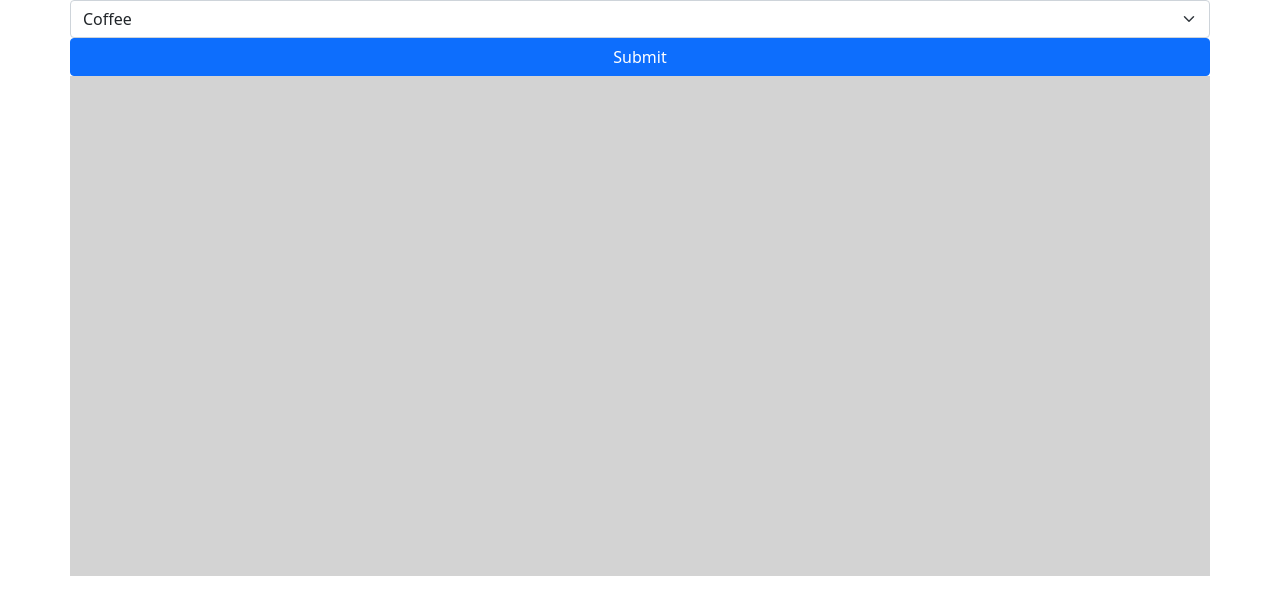
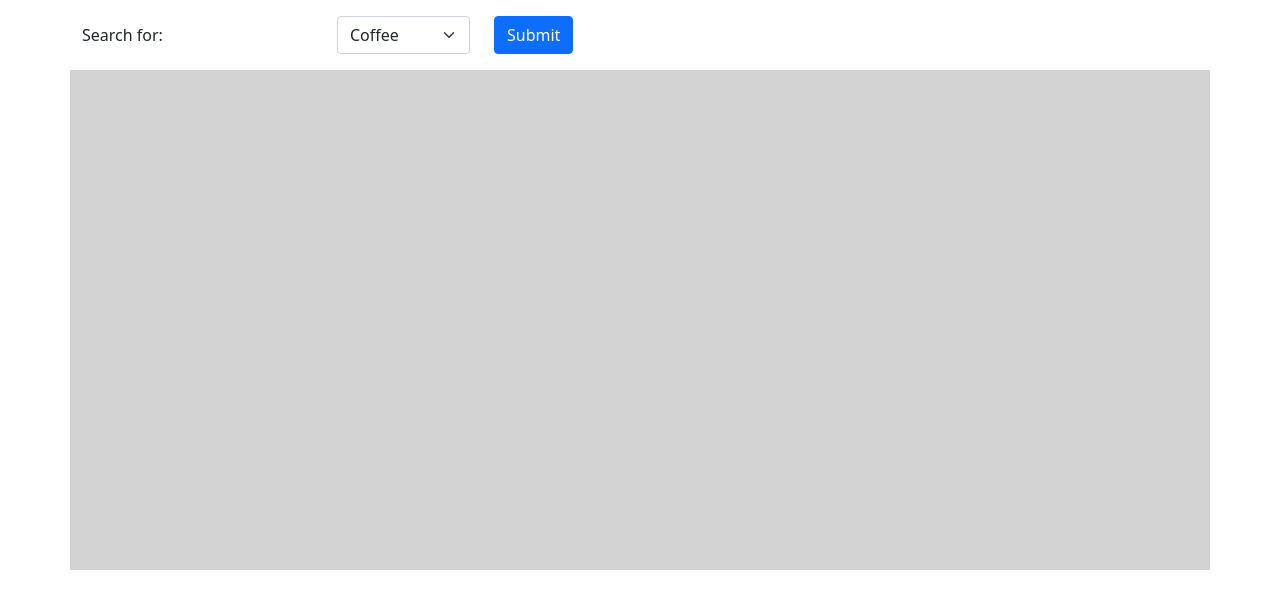
Before and after one commit to prashantkumar1113/JS-Making-an-Interactive-Map, a plain HTML site: page index.html in a window 1280 px wide. Drawn offline with nearby package versions, Linux system fonts and the light colour scheme.

Commit message:
Updated the search UI

```diff
--- a/app.js
+++ b/app.js
@@ -1,7 +1,7 @@
 // API's needed: Leaflet, Foursquare
 // Need to output a dropdownlist and submit button
 // Then draw the map with a user's geolocation
-console.log("hello");
+// And call the Foursquare API to draw pins
 
 //get user location
 async function getUserCoords() {
--- a/index.html
+++ b/index.html
@@ -21,9 +21,18 @@
             }
         </style>
     </head>
-    <body>
+    <body class="mt-3">
         <div class="container">
-            <div class="row">
+            <div class="row g3">
+                <div class="col-auto">
+                    <input
+                        type="text"
+                        readonly
+                        class="form-control-plaintext"
+                        value="Search for: "
+                    />
+                </div>
+                <div class="col-auto">
                     <select
                         id="shop-select-list"
                         class="form-select"
@@ -34,7 +43,12 @@
                         <option value="2">Hotel</option>
                         <option value="3">Market</option>
                     </select>
-                <button class="btn btn-primary">Submit</button>
+                </div>
+                <div class="col-auto">
+                    <button class="btn btn-primary mb-3">Submit</button>
+                </div>
+            </div>
+            <div class="row">
                 <div id="map"></div>
             </div>
         </div>
```
Lines whose indentation alone changed are shown as unchanged.
